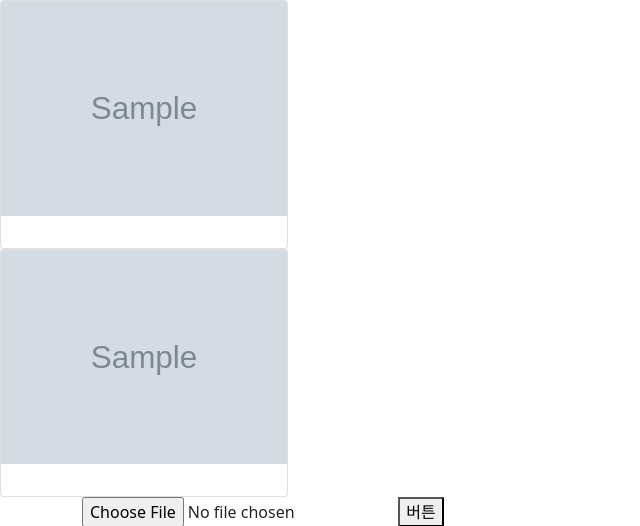
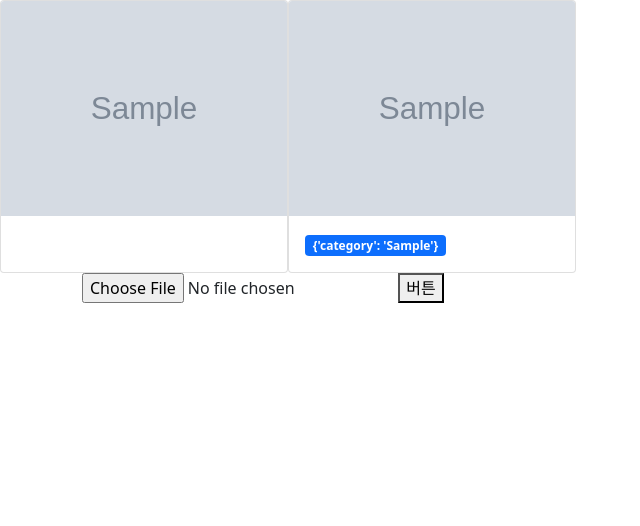
Before and after one commit to yoonsun9128/Django_MachineLearning, a Django app: page / in a window 1280 px wide. Shown: the top 526 px of the page, without its empty margins (0-640 px from the left). Run offline with Django 4.2, Linux system fonts and the light colour scheme; a user stored in the database is signed in; tables that the repository leaves empty hold one stand-in row (values such as "Sample post"); grey boxes marked "Sample" are stand-in pictures.

Commit message:
2022_10_18_ category front 기능 구현 완료

```diff
--- a/templates/tweet/home.html
+++ b/templates/tweet/home.html
@@ -9,8 +9,8 @@
   <body>
         <!-- 업로드한 이미지 보여질 곳-->
         {% if total_img %}
-          {% for image1, image2 in total_img %}
-        <div style="">
+          {% for image1, image2, category in total_img %}
+        <div style="display: flex;">
           <div class="card" style="width: 18rem;">
             <img src="/media/{{ image1.upload_img }}" alt="{{ image1 }}" class="card-img-top">
             <div class="card-body">
@@ -20,15 +20,14 @@
           <div class="card" style="width: 18rem;">
             <img src="/media/images/{{ image2.upload_label_img }}" alt="{{ image2 }}" class="card-img-top">
             <div class="card-body">
-              <span class="badge bg-primary"></span>
+              <span class="badge bg-primary">{{ category }}</span>
             </div>
           </div>
         </div>
           {% endfor %}
         {% endif %}
         <!-- 업로드한 이미지 보여지는 끝 -->
-           {% comment %} <img src="/media/{{ tweet.img_log }}"> {% endcomment %}
-          {% comment %} <p>{{ tw.img_catagory }}</p> {% endcomment %}
+
         <!-- 이미지 업로드 하는 부분 -->
         <div class="container">
           <form action="{% url 'home' %}" enctype="multipart/form-data" id="imageUploadForm" method="POST">
--- a/tweet/views.py
+++ b/tweet/views.py
@@ -9,16 +9,12 @@ def home(request):
     if request.method == 'GET':
         user = request.user.is_authenticated
         if user:
-            # 추가할 것 : 업로드한 이미지 보여주기(view_img), 이미지를 인식한 카테고리(img_catagory)
             temp = TweetModel.objects.values('upload_img')
             temp2 = TweetModel.objects.values('upload_label_img')
-            result = zip(temp, temp2)
-            print(temp)
+            category = TweetModel.objects.values('category')
+            result = zip(temp, temp2, category)
 
-            # all_upload_img = [x['upload_img'] for x in temp]
-
-            # return render(request, 'tweet/home.html', {'upload_img': all_upload_img})
-            return render(request, 'tweet/home.html', {'total_img':result})
+            return render(request, 'tweet/home.html', {'total_img': result})
         else:
             return redirect('/login')
 
```
